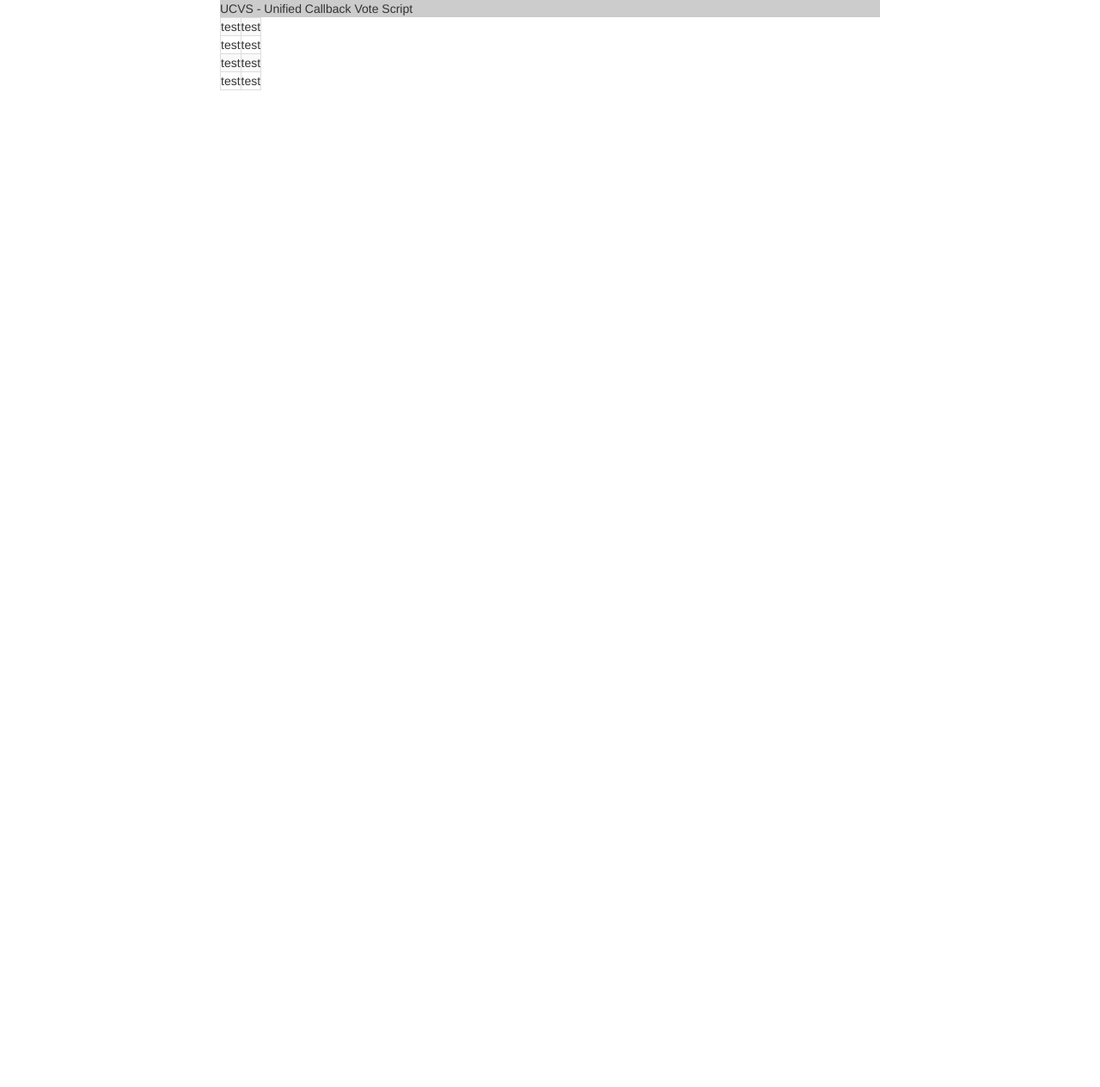
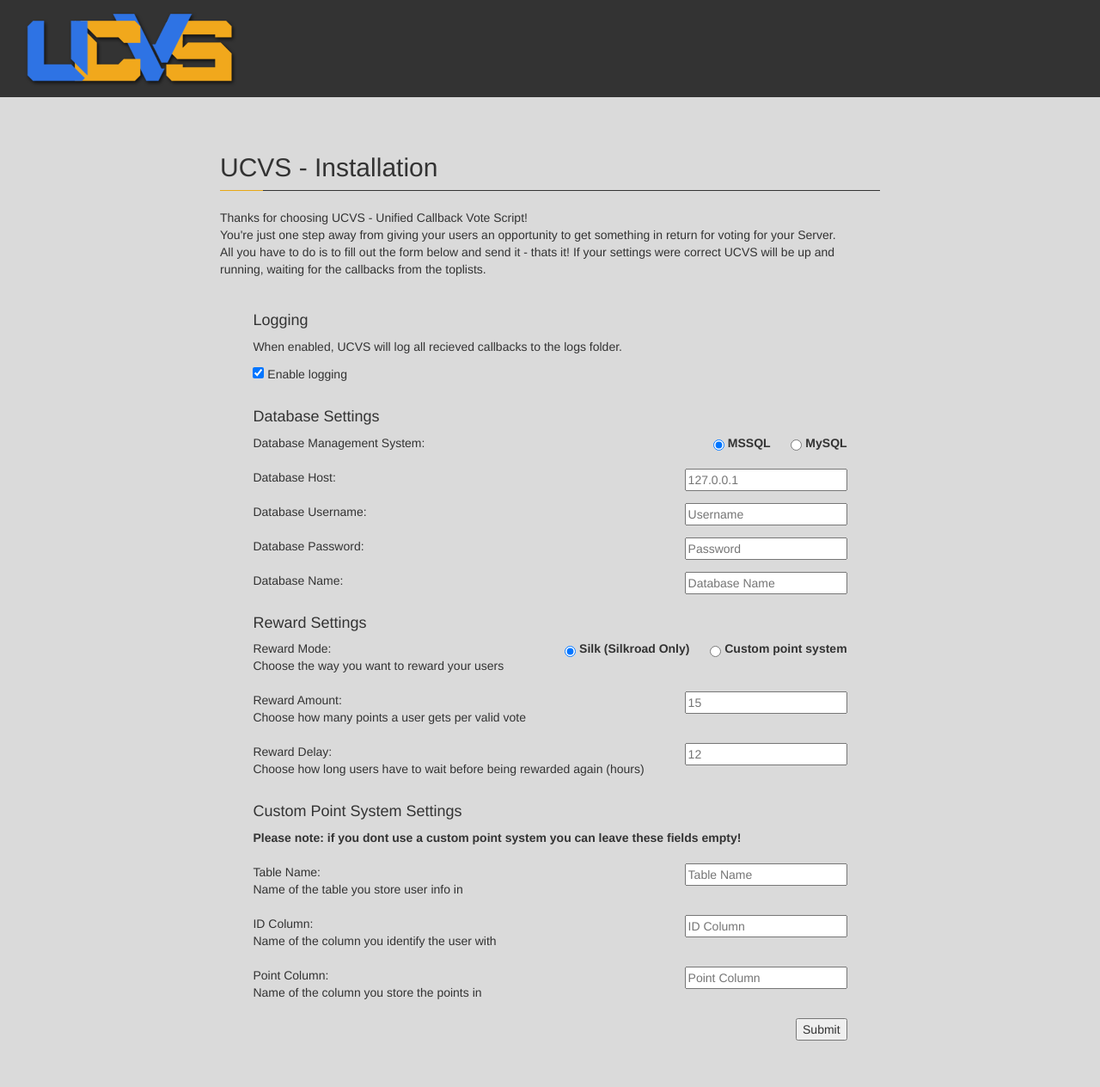
Before and after one commit to leonorpw/ucvs, a PHP site: page / in a window 1280 px wide. Shown: the whole page at 86% size. Before the commit the page ends 105 px from the top, so only its background shows below. Run offline with PHP 8.4, Linux system fonts and the light colour scheme; a stand-in replaces the project's code that opens the database connection.

Commit message:
finished: - Check if ucvs is installed else load install.php from /install/ - write checkDelay/updateDelay functions - add calls to checkDelay/updateDelay functions - write install layout

```diff
--- a/classes/config.class.php
+++ b/classes/config.class.php
@@ -7,49 +7,6 @@
 
 class ucvsConfig
 {
-	/*=================================================================================*/
-	/* General settings																   */
-	/*=================================================================================*/
-
-	//Logging function - Possible values: 0 => disabled | 1 => enabled
-	var $enableLog = 1;
-
-
-	/*=================================================================================*/
-	/* Database settings															   */
-	/*=================================================================================*/
-
-	//Database Mode - Choose which database management system you want to use
-	//Possible values: 0 => mssql | 1 => mysql
-	var $dbMode = 0;
-
-	var $dbHost = "";	//Database host address
-	var $dbID = "";	//Username
-	var $dbPW = "";	//Password
-	var $dbName = "";	//Database Name (when using UCVS for Silkroad please use Account Database name e.g. SRO_VT_ACCOUNT)
-
-
-	/*=================================================================================*/
-	/* Reward settings																   */
-	/*=================================================================================*/
-
-	//Reward mode - Choose the way you want to reward your users
-	//Possible values: 0 => Silk (Silkroad only) | 1 => Custom point system
-	var $rewardMode = 1;
-
-	//Reward amount - Choose how many points a user gets per valid vote
-	var $rewardAmount = 15;
-
-	//Vote delay - Choose how long users have to wait before being rewarded again (hours)
-	//!!!!This function is not included in this version yet, it will come later!!!!
-	//var $rewardDelay = 12;
-
-	//Custom point system settings
-	var $tableName = "";	//name of the table you store user info in
-	var $idColName = "";	//name of the column you identify the user with
-	var $pointColName = "";	//name of the column you store the points in
-
-
 	/*=================================================================================*/
 	/* Access settings																   */
 	/*=================================================================================*/
@@ -61,10 +18,12 @@ class ucvsConfig
 		"arena-top100" => "198.20.70.235",
 		"gtop100" => "198.148.82.98",
 		"silkroad-servers" => "193.70.3.149",
-		"private-server" => "193.70.3.149",
+		"private-server" => "79.137.80.26",
 		"topg" => "104.24.15.11",
 		"top100arena" => "104.24.2.32"
 	);
 }
 
+include_once("userconfig.class.php");
+
 ?>
--- a/css/style.css
+++ b/css/style.css
@@ -1,9 +1,82 @@
-#wrapper {
+/***************************************/
+/* UCVS - Unified Callback Vote Script */
+/*		Written by LemoniscooL		   */
+/*	 released under GPLv3 license	   */
+/***************************************/
+
+
+/* General Styles
+==================================================*/
+body {
+	background: #dadada;
+}
+
+#header {
+	width: 100%;
+	background: #333;
+	border-bottom: #3c3c3c;
+}
+
+.logo {
+	width: 256px;
+	height: 113px;
+	margin-left: 25px;
+}
+
+#content {
+	padding-top: 25px;
 	margin: 0 auto;
 	width: 768px;
 }
 
-#header {
-	width: 100%;
-	background: #ccc;
+.divider {
+    border-bottom: none;
+    background-color: #333;
+    height: 1px;
+    margin: 0.5em 0 1.5em 0;
 }
+
+.divider span {
+    background-color: #e8a816;
+    display: block;
+    width: 50px;
+    height: 1px;
+}
+
+
+
+/* Alert Styles
+==================================================*/
+.alert {
+    padding: 8px 35px 8px 14px;
+    margin-bottom: 20px;
+    text-shadow: 0 1px 0 rgba(255, 255, 255, 0.5);
+    background-color: #fcf8e3;
+    border: 1px solid #fbeed5;
+    -webkit-border-radius: 4px;
+    -moz-border-radius: 4px;
+    border-radius: 4px;
+}
+
+.alert, .alert h4 {
+    color: #c09853;
+}
+
+.alert-danger, .alert-error {
+    background-color: #f2dede;
+    border-color: #eed3d7;
+    color: #b94a48;
+}
+
+
+
+/* Install Styles
+==================================================*/
+.install-field {
+	float: right;
+	clear: both;
+}
+
+.install-field input {
+	vertical-align: middle;
+}
--- a/index.php
+++ b/index.php
@@ -1,42 +1,55 @@
 <!DOCTYPE html>
 <?php
+	/***************************************/
+	/* UCVS - Unified Callback Vote Script */
+	/*		Written by LemoniscooL		   */
+	/*	 released under GPLv3 license	   */
+	/***************************************/
 	require_once "classes/config.class.php";
 	$config = new ucvsConfig();
 ?>
 <html lang="en">
-	<header>
+	<head>
 		<meta charset="utf-8">
 		<title>UCVS - Unified Callback Vote Script</title>
 		<link rel="stylesheet" href="https://maxcdn.bootstrapcdn.com/bootstrap/3.3.6/css/bootstrap.min.css">
 		<link rel="stylesheet" href="https://maxcdn.bootstrapcdn.com/bootstrap/3.3.6/css/bootstrap-theme.min.css">
 		<link rel="stylesheet" href="css/style.css">
-	</header>
+	</head>
 	<body>
-		<div id="wrapper">
-			<div id="header">
-				UCVS - Unified Callback Vote Script
+		<div id="header">
+			<img class="logo" src="images/logo.png"/>
+		</div>
+
+		<? if(file_exists("./classes/userconfig.class.php")) { ?>
+			<div id="content">
+				<?
+					if(file_exists("./install/install.php"))
+					{
+						?>
+						<div class="alert alert-error fade in">
+							<strong>Warning!</strong><br> The install folder is still existing, for security reasons you should delete it!
+						</div>
+						<?
+					}
+
+					$url = "http".(!empty($_SERVER['HTTPS'])?"s":"")."://".$_SERVER['SERVER_NAME'].$_SERVER['REQUEST_URI']."ucvs_listener.php";
+				?>
+				<h2>Welcome to UCVS - Unified Callback Vote Script</h2>
+				<div class="divider"><span></span></div>
+				<p>
+					Thanks for using our script!<br />
+					UCVS was successfully installed and is ready to be used!<br />
+					In order to do so just set the callback URL settings on the toplists to: <br />
+					<br />
+					<pre><?= $url ?></pre><br />
+					<br />
+					If you need any help feel free to contact us via mail: contact@silkroad-servers.com<br />
+					<br />
+					Best regards,<br />
+					Silkroad-Servers.com Team
+				</p>
 			</div>
-
-			<div id="content">
-				<table class="install table-striped table-bordered">
-					<tr class="success">
-						<td>test</td>
-						<td>test</td>
-					</tr>
-					<tr class="success">
-						<td>test</td>
-						<td>test</td>
-					</tr>
-					<tr class="danger">
-						<td>test</td>
-						<td>test</td>
-					</tr>
-					<tr class="success">
-						<td>test</td>
-						<td>test</td>
-					</tr>
-				</table>
-			</div>
-		</div>
+		<? } else { include_once("./install/install.php"); } ?>
 	</body>
 </html>
--- a/install/install.php
+++ b/install/install.php
@@ -1,42 +1,102 @@
-<!DOCTYPE html>
 <?php
-	require_once "classes/config.class.php";
-	$config = new ucvsConfig();
+ //TODO: check db settings, write config
+
 ?>
-<html lang="en">
-	<header>
-		<meta charset="utf-8">
-		<title>UCVS - Unified Callback Vote Script :: Installation</title>
-		<link rel="stylesheet" href="https://maxcdn.bootstrapcdn.com/bootstrap/3.3.6/css/bootstrap.min.css">
-		<link rel="stylesheet" href="https://maxcdn.bootstrapcdn.com/bootstrap/3.3.6/css/bootstrap-theme.min.css">
-		<link rel="stylesheet" href="css/style.css">
-	</header>
-	<body>
-		<div id="wrapper">
-			<div id="header">
-				UCVS - Unified Callback Vote Script :: Installation
-			</div>
 
-			<div id="content">
-				<table class="install table-striped table-bordered">
-					<tr class="success">
-						<td>test</td>
-						<td>test</td>
-					</tr>
-					<tr class="success">
-						<td>test</td>
-						<td>test</td>
-					</tr>
-					<tr class="danger">
-						<td>test</td>
-						<td>test</td>
-					</tr>
-					<tr class="success">
-						<td>test</td>
-						<td>test</td>
-					</tr>
-				</table>
-			</div>
-		</div>
-	</body>
-</html>
+<div id="content">
+	<h2>UCVS - Installation</h2>
+	<div class="divider"><span></span></div>
+
+	<p>
+	Thanks for choosing UCVS - Unified Callback Vote Script!<br />
+	You're just one step away from giving your users an opportunity to get something in return for voting for your Server.<br />
+	All you have to do is to fill out the form below and send it - thats it! If your settings were correct UCVS will be up and running, waiting for the callbacks from the toplists.
+	</p>
+	<br />
+	<form method="post" style="width: 90%; margin: 0 auto;">
+		<h4>Logging</h4>
+		<p>When enabled, UCVS will log all recieved callbacks to the logs folder.</p>
+		<input type="checkbox" name="logging" checked/> Enable logging
+		<br /><br />
+
+		<h4>Database Settings</h4>
+		Database Management System:
+		<span class="install-field">
+			<input type="radio" id="dbms_mssql" name="dbms" value="0" checked /> <label for="dbms_mssql">MSSQL</label>
+			<input type="radio" id="dbms_mysql" name="dbms" value="1" style="margin-left:20px;" /> <label for="dbms_mysql">MySQL</label>
+		</span>
+		<br /><br />
+		Database Host:
+		<span class="install-field">
+			<input type="text" name="db_host" placeholder="127.0.0.1" />
+		</span>
+		<br /><br />
+		Database Username:
+		<span class="install-field">
+			<input type="text" name="db_user" placeholder="Username" />
+		</span>
+		<br /><br />
+		Database Password:
+		<span class="install-field">
+			<input type="password" name="db_pass" placeholder="Password" />
+		</span>
+		<br /><br />
+		Database Name:
+		<span class="install-field">
+			<input type="text" name="db_name" placeholder="Database Name" />
+		</span>
+		<br /><br />
+
+		<h4>Reward Settings</h4>
+		Reward Mode:
+		<span class="install-field">
+			<input type="radio" id="reward_silk" name="rewardMode" value="0" checked /> <label for="reward_silk">Silk (Silkroad Only)</label>
+			<input type="radio" id="reward_points" name="rewardMode" value="1" style="margin-left:20px;" /> <label for="reward_points">Custom point system</label>
+		</span>
+		<br />
+		Choose the way you want to reward your users
+		<br /><br />
+		Reward Amount:
+		<span class="install-field">
+			<input type="text" name="reward_amount" placeholder="15" />
+		</span>
+		<br />
+		Choose how many points a user gets per valid vote
+		<br /><br />
+		Reward Delay:
+		<span class="install-field">
+			<input type="text" name="reward_delay" placeholder="12" />
+		</span>
+		<br />
+		Choose how long users have to wait before being rewarded again (hours)
+		<br /><br />
+
+		<h4>Custom Point System Settings</h4>
+		<b>Please note: if you dont use a custom point system you can leave these fields empty!</b><br /><br />
+		Table Name:
+		<span class="install-field">
+			<input type="text" name="custom_table" placeholder="Table Name" />
+		</span>
+		<br />
+		Name of the table you store user info in
+		<br /><br />
+		ID Column:
+		<span class="install-field">
+			<input type="text" name="custom_idCol" placeholder="ID Column" />
+		</span>
+		<br />
+		Name of the column you identify the user with
+		<br /><br />
+		Point Column:
+		<span class="install-field">
+			<input type="text" name="custom_pointCol" placeholder="Point Column" />
+		</span>
+		<br />
+		Name of the column you store the points in
+		<br /><br />
+		<span class="install-field">
+			<input type="submit" name="submit" value="Submit" />
+		</span>
+	</form>
+	<br /><br /><br /><br />
+</div>
--- a/ucvs_listener.php
+++ b/ucvs_listener.php
@@ -41,7 +41,7 @@ $check = $ucvs->checkIP($reqIP);
 if($check != true)
 {
 	$ucvs->Log("Wrong IP requested UCVS! - IP: " . $reqIP);
-	echo 'Wrong IP!';
+	die('Wrong IP!');
 }
 else
 {
```
Also changed, not shown: classes/ucvs.class.php (+36 -13 lines), classes/userconfig.example.php (added, +48 -0 lines), install.php (deleted, +0 -42 lines), test.php (deleted, +0 -33 lines), 1 other file.
